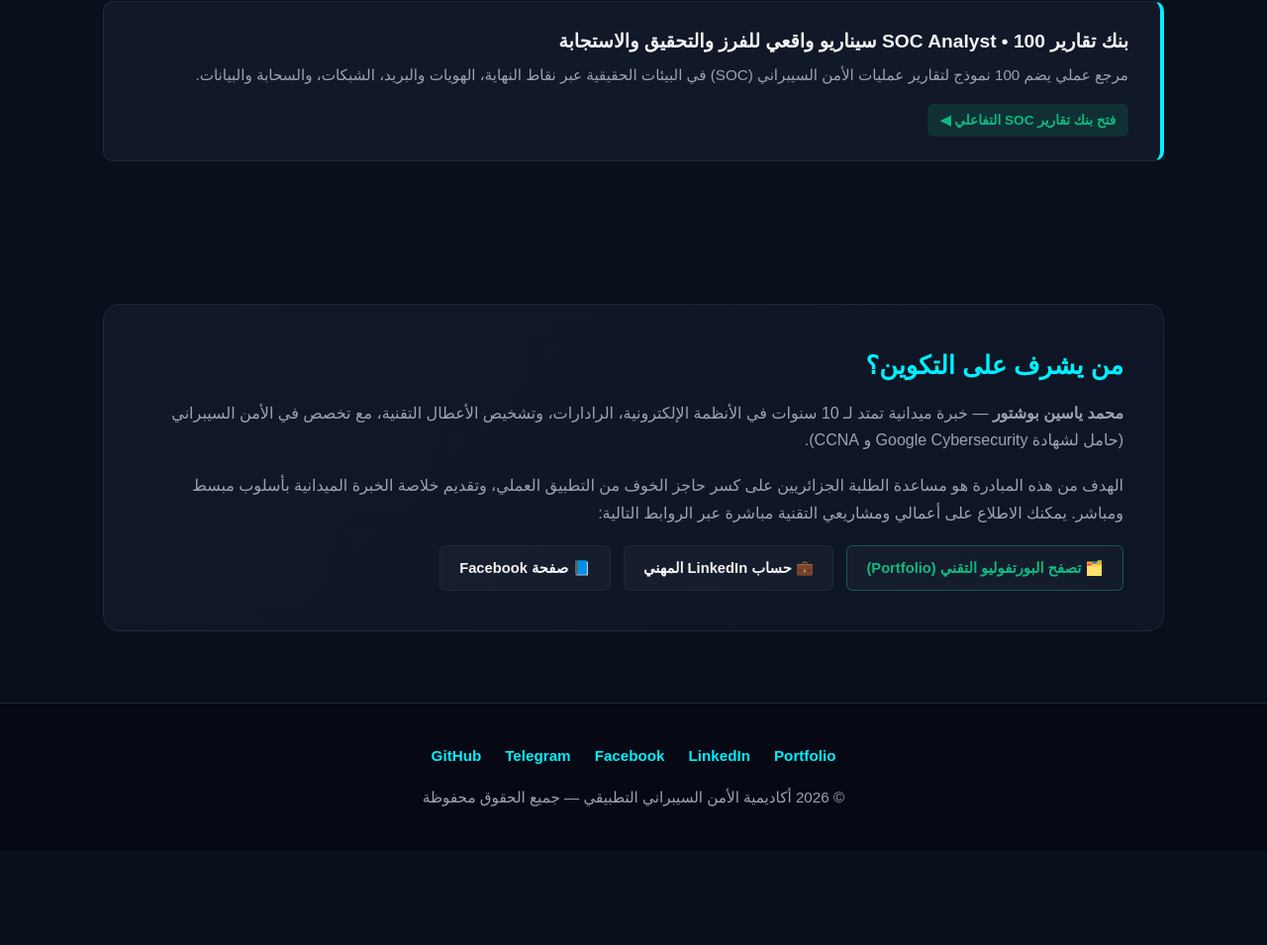
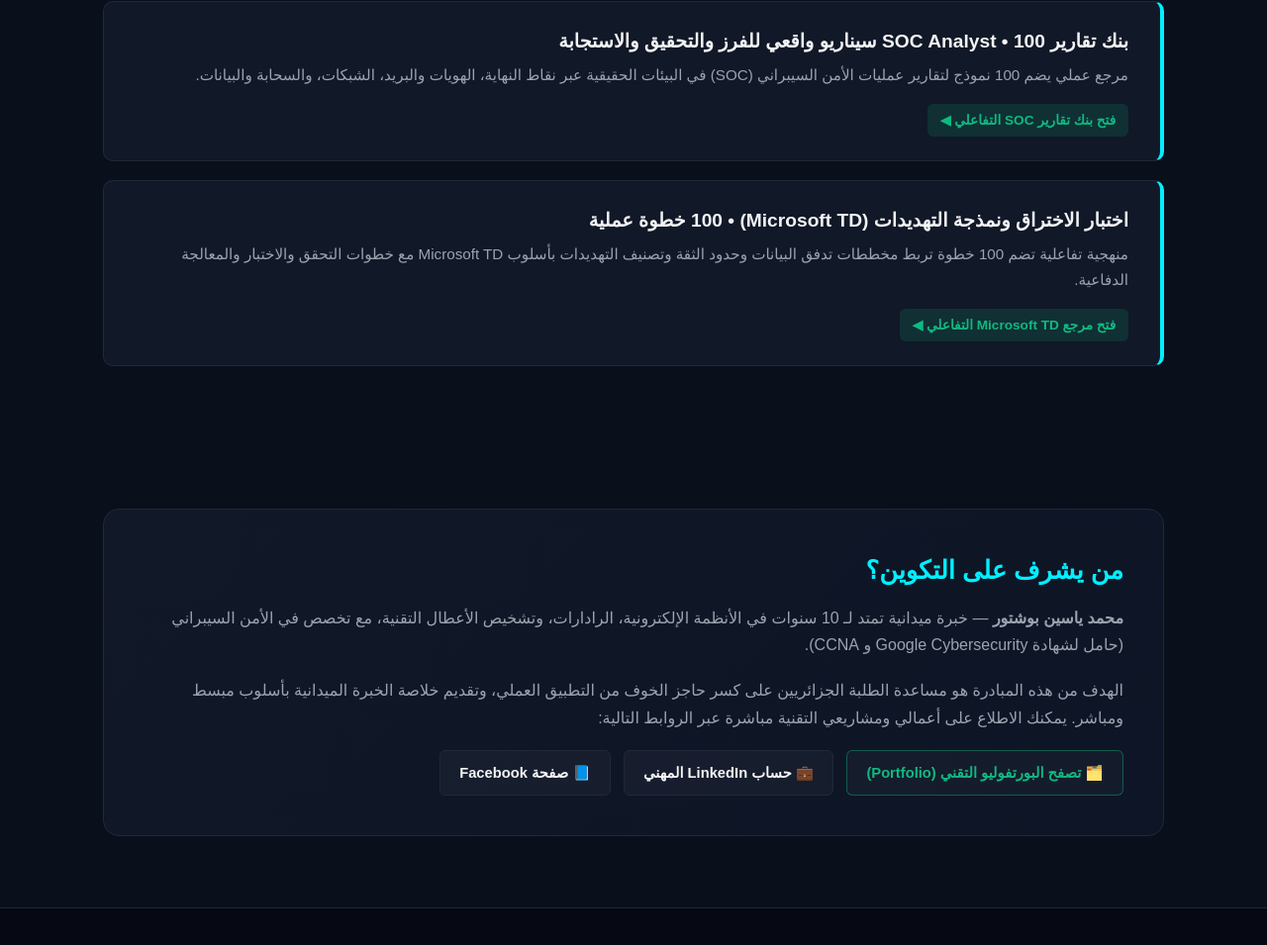
Before and after one commit to mohamedyacineboucheteur-ui/cyber-academy, a plain HTML site: page index.html in a window 1280 px wide. Shown: the part 3241-4196 px from the top of the page at 99% size. Before the commit the page ends 4100 px from the top, so only its background shows below. Drawn offline with Linux system fonts and the light colour scheme.

Commit message:
Update index.html

```diff
--- a/index.html
+++ b/index.html
@@ -527,6 +527,13 @@
                 </div>
                 <span class="module-tag">فتح بنك تقارير SOC التفاعلي ◀</span>
             </a>
+            <a href="ms-td-pentest-100.html" class="module-item module-link-card">
+                <div class="module-info">
+                    <h3>اختبار الاختراق ونمذجة التهديدات (Microsoft TD) • 100 خطوة عملية</h3>
+                    <p>منهجية تفاعلية تضم 100 خطوة تربط مخططات تدفق البيانات وحدود الثقة وتصنيف التهديدات بأسلوب Microsoft TD مع خطوات التحقق والاختبار والمعالجة الدفاعية.</p>
+                </div>
+                <span class="module-tag">فتح مرجع Microsoft TD التفاعلي ◀</span>
+            </a>
         </div>
     </section>
 
```
